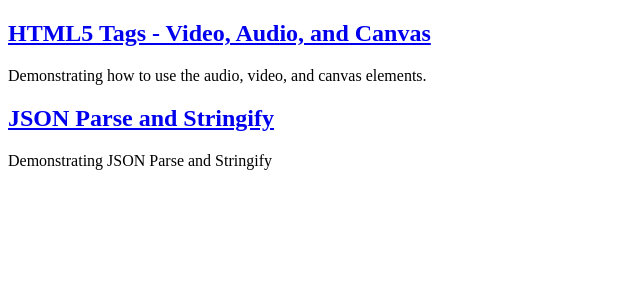
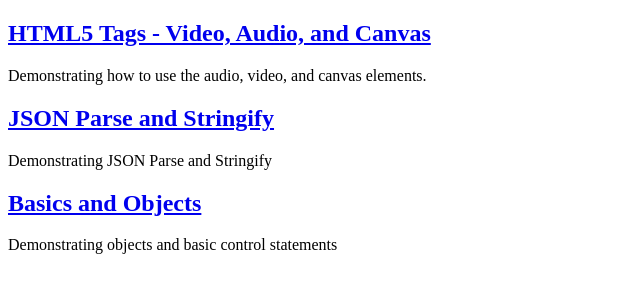
Before and after one commit to pulley-aaron/cit-261-02, a plain HTML site: page index.html in a window 1280 px wide. Shown: the whole page, without its empty margins (0-640 px from the left). Drawn offline with Linux system fonts and the light colour scheme.

Commit message:
Add basics and objects page

```diff
--- a/index.html
+++ b/index.html
@@ -16,5 +16,7 @@ Home page for Aaron Pulley's CIT 261-02 pages.
 		<p>Demonstrating how to use the audio, video, and canvas elements.</p>
 	<h2><a href="https://pulley-aaron.github.io/cit-261-02/json-parse-stringify.html">JSON Parse and Stringify</a></h2>
 		<p>Demonstrating JSON Parse and Stringify</p>
+	<h2><a href="https://pulley-aaron.github.io/cit-261-02/basics-and-objects.html">Basics and Objects</a></h2>
+		<p>Demonstrating objects and basic control statements</p>
 </body>
 </html>
```
